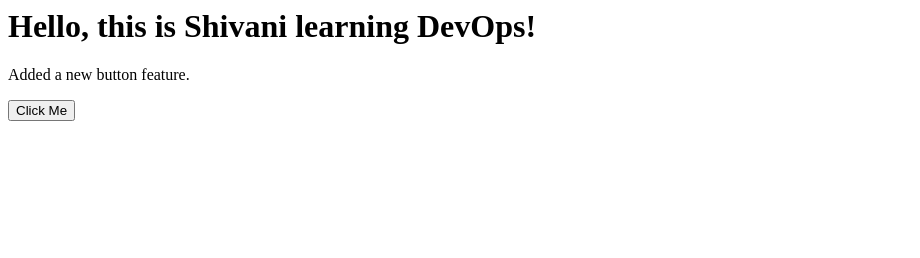
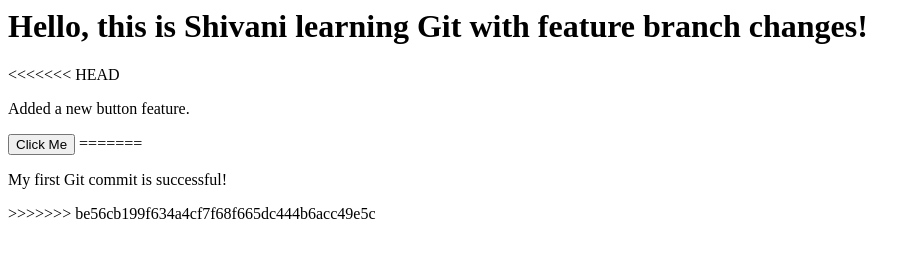
Before and after one commit to ShivaniNewDemo/NewDemo-App, a plain HTML site: page index.html in a window 1280 px wide. Shown: the whole page, without its empty margins (0-920 px from the left). Drawn offline with Linux system fonts and the light colour scheme.

Commit message:
feat: updated heading in feature/title-change

```diff
--- a/index.html
+++ b/index.html
@@ -1,3 +1,7 @@
-<h1>Hello, this is Shivani learning DevOps!</h1>
+<h1>Hello, this is Shivani learning Git with feature branch changes!</h1>
+<<<<<<< HEAD
 <p>Added a new button feature.</p>
 <button>Click Me</button>
+=======
+<p>My first Git commit is successful!</p>
+>>>>>>> be56cb199f634a4cf7f68f665dc444b6acc49e5c
```
